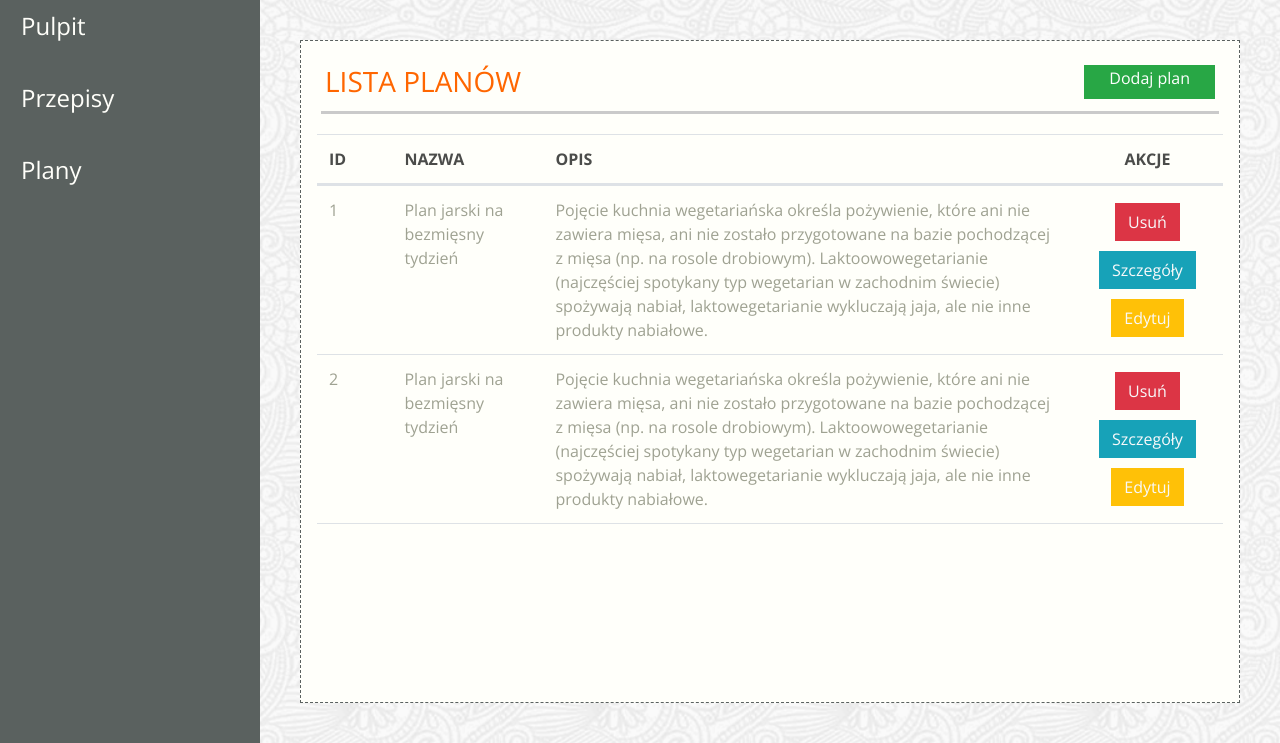
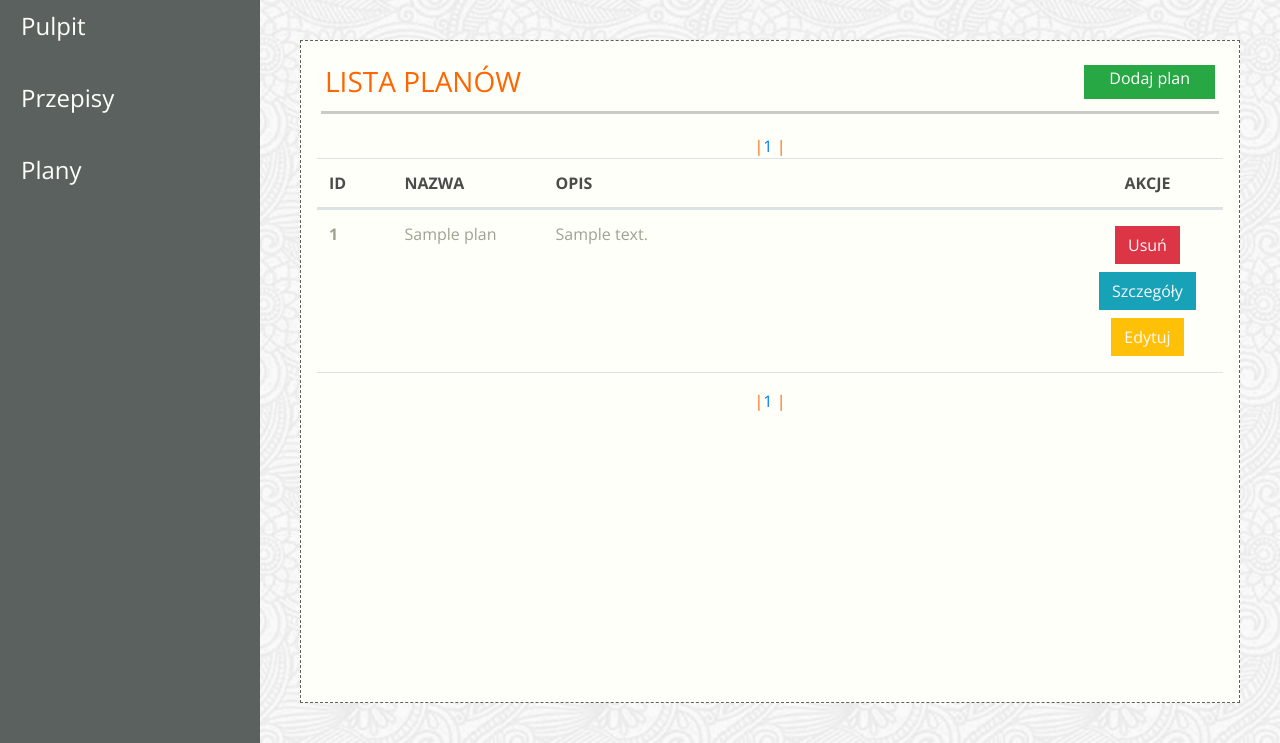
Before and after one commit to wszoltysek/diet_planner, a Django app: template jedzonko/templates/app-schedules.html in a window 1280 px wide. Shown: the part 84-827 px from the top of the page. Run offline with Django 3.2, Linux system fonts and the light colour scheme; the template is opened without the code that fills it: most values are stand-ins (such as "Sample title", 1, 10 or a date in 2020); some libraries are stand-ins or nearby versions; some web fonts are replaced.

Commit message:
Zadanie 5.2

```diff
--- a/jedzonko/templates/app-schedules.html
+++ b/jedzonko/templates/app-schedules.html
@@ -24,47 +24,76 @@
                 <th class="col-2 center">AKCJE</th>
             </tr>
             </thead>
+        {% for plan in plans %}
         <tbody class="text-color-lighter">
+
         <tr class="d-flex">
-                <td class="col-1">1</td>
-                <td class="col-2">Plan jarski na bezmięsny tydzień</td>
-                <td class="col-7">
-                    Pojęcie kuchnia wegetariańska określa pożywienie, które ani
-                    nie zawiera mięsa, ani nie zostało przygotowane na bazie
-                    pochodzącej z mięsa (np. na rosole drobiowym).
-                    Laktoowowegetarianie (najczęściej spotykany typ wegetarian w
-                    zachodnim świecie) spożywają nabiał, laktowegetarianie
-                    wykluczają jaja, ale nie inne produkty nabiałowe.
+            <th scope="row" class="col-1">{{ plan.id }}</th>
+            <td class="col-2"> {{ plan.name }}<br>
+            </td>
+            <td class="col-7">{{ plan.description }}
             </td>
             <td class="col-2 d-flex align-items-center justify-content-center flex-wrap">
-                    <a href="" class="btn btn-danger rounded-0 text-light m-1">Usuń</a>
-                    <a href=""
+                <a href="#"
+                   class="btn btn-danger rounded-0 text-light m-1">Usuń</a>
+                <a href="/app-details-schedules.html"
                    class="btn btn-info rounded-0 text-light m-1">Szczegóły</a>
-                    <a href=""
-                       class="btn btn-warning rounded-0 text-light m-1">Edytuj</a>
-                </td>
-            </tr>
-            <tr class="d-flex">
-                <td class="col-1">2</td>
-                <td class="col-2">Plan jarski na bezmięsny tydzień</td>
-                <td class="col-7">
-                    Pojęcie kuchnia wegetariańska określa pożywienie, które ani
-                    nie zawiera mięsa, ani nie zostało przygotowane na bazie
-                    pochodzącej z mięsa (np. na rosole drobiowym).
-                    Laktoowowegetarianie (najczęściej spotykany typ wegetarian w
-                    zachodnim świecie) spożywają nabiał, laktowegetarianie
-                    wykluczają jaja, ale nie inne produkty nabiałowe.
-                </td>
-                <td class="col-2 d-flex align-items-center justify-content-center flex-wrap">
-                    <a href="" class="btn btn-danger rounded-0 text-light m-1">Usuń</a>
-                    <a href=""
-                       class="btn btn-info rounded-0 text-light m-1">Szczegóły</a>
-                    <a href=""
+                <a href="/app-edit-schedules.html"
                    class="btn btn-warning rounded-0 text-light m-1">Edytuj</a>
             </td>
         </tr>
         </tbody>
+        {% endfor %}
+{#    Tu się zaczyna paginacja nr1 - WYŚWIETLANA NA GÓRZE STRONY #}
+            <div class="dashboard-menu">
+
+                <span class="color-header text-lowercase">
+                    {% if plans.has_previous %}
+                        <a href="?page={{ plans.previous_page_number }}">&laquo; poprzednia</a>
+                    {% elif plans.has_previous == False %}
+                        &laquo; poprzednia
+                    {% endif %}
+
+                    <span class="color-header text-uppercase">
+                    {% for page in plans.paginator.page_range %}
+                    |<a href="?page={{ page }}">{{ page }}</a>
+                    {% endfor %}|
+                    </span>
+
+                    {% if plans.has_next %}
+                        <a href="?page={{ plans.next_page_number }}">następna &raquo;</a>
+                    {% elif plans.has_next == False %}
+                    następna &raquo;
+                    {% endif %}
+                </span>
+
+            </div>
+{#    Tu się kończy paginacja nr1 #}
     </table>
+{#    Tu się zaczyna paginacja nr2 - WYŚWIETLANA NA DOLE STRONY #}
+            <div class="dashboard-menu">
+
+                <span class="color-header text-lowercase">
+                    {% if plans.has_previous %}
+                        <a href="?page={{ plans.previous_page_number }}">&laquo; poprzednia</a>
+                    {% elif plans.has_previous == False %}
+                        &laquo; poprzednia
+                    {% endif %}
+
+                    <span class="color-header text-uppercase">
+                    {% for page in plans.paginator.page_range %}
+                    |<a href="?page={{ page }}">{{ page }}</a>
+                    {% endfor %}|
+                    </span>
+
+                    {% if plans.has_next %}
+                        <a href="?page={{ plans.next_page_number }}">następna &raquo;</a>
+                    {% elif plans.has_next == False %}
+                    następna &raquo;
+                    {% endif %}
+                </span>
+
             </div>
+{#    Tu się kończy paginacja nr 2 #}
 </div>
 {% endblock content %}
```
Also changed, not shown: jedzonko/views.py (+8 -6 lines). Lines whose indentation alone changed are shown as unchanged.
